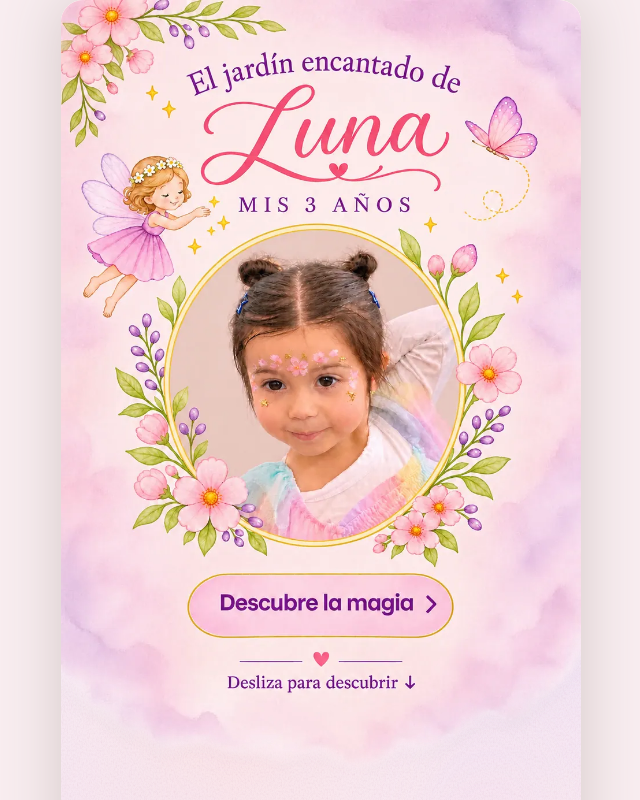
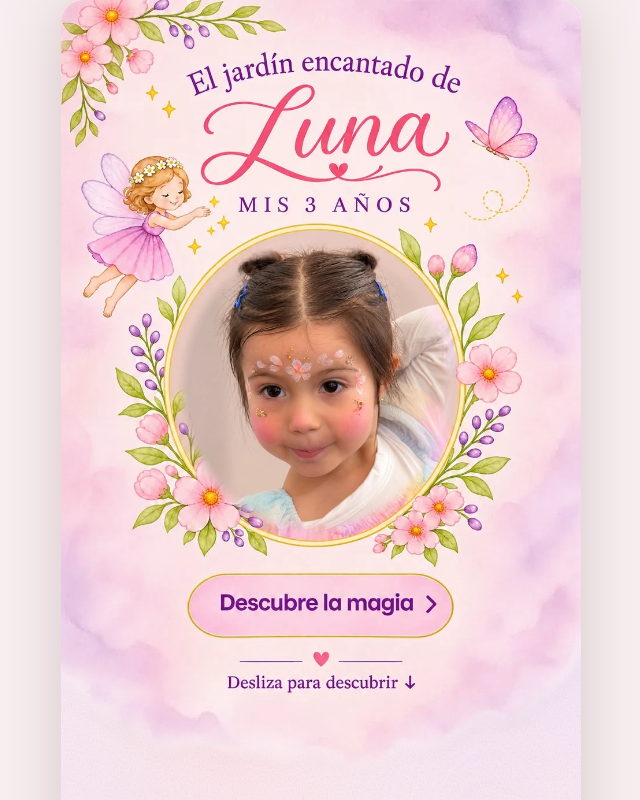
Before and after one commit to ariadnacerisier-ai/cumple_Luna_3, a plain HTML site: page index.html in a window 1280 px wide. Shown: the top 800 px of the page, without its empty margins (319-959 px from the left). Drawn offline with Linux system fonts and the light colour scheme; a web font is replaced by a local one.

Commit message:
fix: retrato Luna desde fotografía original sin deformaciones ni artefactos

```diff
--- a/index.html
+++ b/index.html
@@ -8,7 +8,7 @@
   <meta property="og:type" content="website">
   <meta property="og:title" content="El jardín encantado de Luna · Mis 3 años">
   <meta property="og:description" content="Una invitación muy especial, llena de magia y mariposas.">
-  <meta property="og:image" content="https://savetheclick.online/cumple_Luna_3/assets/portada-luna-acuarela-fundida.webp">
+  <meta property="og:image" content="https://savetheclick.online/cumple_Luna_3/assets/portada-luna-foto-original.webp">
   <title>El jardín encantado de Luna · Mis 3 años</title>
   <link rel="icon" href="assets/favicon.svg" type="image/svg+xml">
   <link rel="preconnect" href="https://fonts.googleapis.com">
@@ -25,7 +25,7 @@
       <section class="cover cover--full-art" id="portada" aria-labelledby="cover-heading">
         <h1 class="sr-only" id="cover-heading">El jardín encantado de Luna · Mis 3 años</h1>
         <div class="cover-art cover-art--full-art">
-          <img src="assets/portada-luna-acuarela-fundida.webp" width="900" height="1350" fetchpriority="high" alt="Luna en un marco de flores rosas, acompañada de un hada y mariposas. La portada dice El jardín encantado de Luna, Mis 3 años, Descubre la magia y Desliza para descubrir.">
+          <img src="assets/portada-luna-foto-original.webp" width="900" height="1350" fetchpriority="high" alt="Luna en un marco de flores rosas, acompañada de un hada y mariposas. La portada dice El jardín encantado de Luna, Mis 3 años, Descubre la magia y Desliza para descubrir.">
           <div class="magic-dust" id="magic-dust" aria-hidden="true"></div>
           <a class="cover-enter cover-enter--hotspot" href="#historia" aria-label="Descubre la magia, abre la invitación"></a>
           <a class="cover-scroll cover-scroll--hotspot" href="#historia" aria-label="Desliza para descubrir la invitación"></a>
```
Also changed, not shown: assets/portada-luna-foto-original.webp (added).
